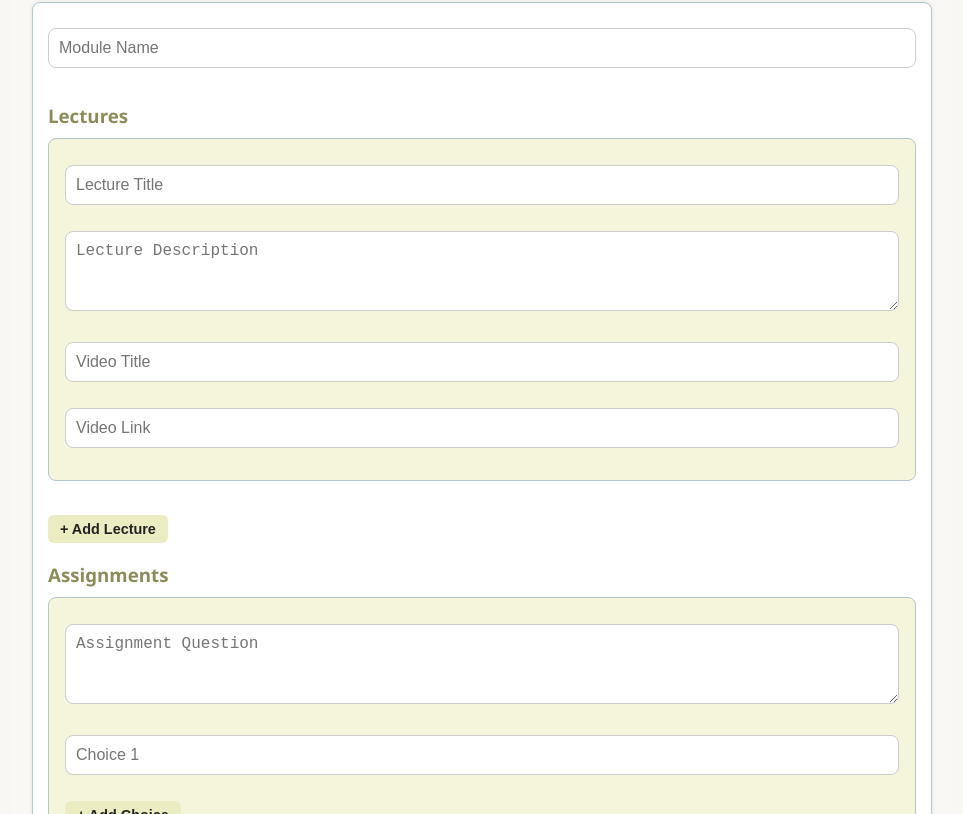
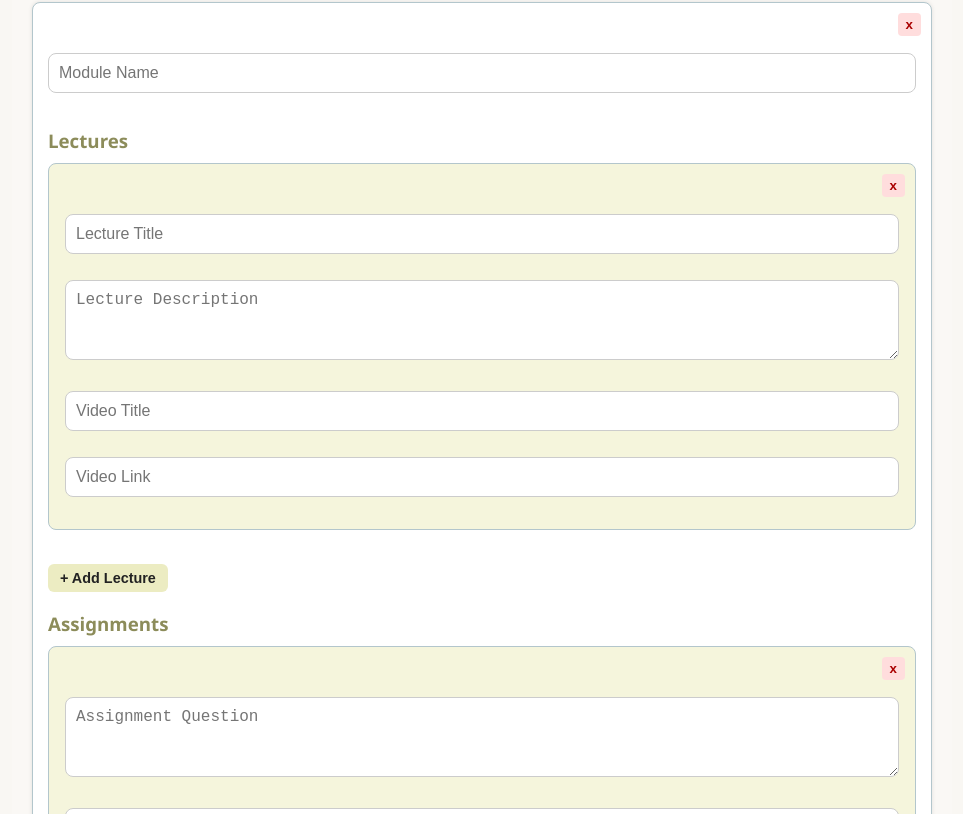
Before and after one commit to abdul8704/EduTrack, a React (Vite) app in the folder client/: page /addcourse in a window 1280 px wide. Shown: the part 926-1740 px from the top of the page, without its empty margins (158-1121 px from the left). Built offline with nearby package versions, Linux system fonts and the light colour scheme.

Commit message:
AddCourse Page Frontend Completed

```diff
--- a/client/src/components/AddCourse.jsx
+++ b/client/src/components/AddCourse.jsx
@@ -109,91 +109,263 @@ export const AddCourse = () => {
   return (
     <div className="addcourse-wrapper">
       <div className="page-container">
-        <div className="scrollable-content">
         <form className="addcourse-form" onSubmit={handleSubmit}>
           <h1 className="addcourse-title">Create New Course</h1>
 
-            {/* Intro Section */}
+          {/* Course Intro */}
           <div className="addcourse-section">
             <div className="addcourse-section-header">
               <h2>Course Introduction</h2>
               <hr />
             </div>
-              <input type="text" name="courseName" placeholder="Course Name" className="addcourse-input" value={courseData.courseName} onChange={handleCourseChange} />
-              <input type="text" name="courseId" placeholder="Course ID" className="addcourse-input" value={courseData.courseId} onChange={handleCourseChange} />
-              <input type="text" name="instructorName" placeholder="Instructor Name" className="addcourse-input" value={courseData.instructorName} onChange={handleCourseChange} />
-              <textarea name="description" placeholder="Course Description" className="addcourse-textarea" value={courseData.description} onChange={handleCourseChange}></textarea>
-              <input type="text" name="courseImage" placeholder="Course Image URL" className="addcourse-input" value={courseData.courseImage} onChange={handleCourseChange} />
-              <input type="text" name="introVideoTitle" placeholder="Intro Video Title" className="addcourse-input" value={courseData.introVideoTitle} onChange={handleCourseChange} />
-              <input type="text" name="introVideo" placeholder="Intro Video URL" className="addcourse-input" value={courseData.introVideo} onChange={handleCourseChange} />
-              <input type="text" name="tags" placeholder="Tags (comma separated)" className="addcourse-input" value={courseData.tags} onChange={handleCourseChange} />
+            <input
+              type="text"
+              name="courseName"
+              placeholder="Course Name"
+              className="addcourse-input"
+              value={courseData.courseName}
+              onChange={handleCourseChange}
+            />
+            <input
+              type="text"
+              name="courseId"
+              placeholder="Course ID"
+              className="addcourse-input"
+              value={courseData.courseId}
+              onChange={handleCourseChange}
+            />
+            <input
+              type="text"
+              name="instructorName"
+              placeholder="Instructor Name"
+              className="addcourse-input"
+              value={courseData.instructorName}
+              onChange={handleCourseChange}
+            />
+            <textarea
+              name="description"
+              placeholder="Course Description"
+              className="addcourse-textarea"
+              value={courseData.description}
+              onChange={handleCourseChange}
+            ></textarea>
+            <input
+              type="text"
+              name="courseImage"
+              placeholder="Course Image URL"
+              className="addcourse-input"
+              value={courseData.courseImage}
+              onChange={handleCourseChange}
+            />
+            <input
+              type="text"
+              name="introVideoTitle"
+              placeholder="Intro Video Title"
+              className="addcourse-input"
+              value={courseData.introVideoTitle}
+              onChange={handleCourseChange}
+            />
+            <input
+              type="text"
+              name="introVideo"
+              placeholder="Intro Video URL"
+              className="addcourse-input"
+              value={courseData.introVideo}
+              onChange={handleCourseChange}
+            />
+            <input
+              type="text"
+              name="tags"
+              placeholder="Tags (comma separated)"
+              className="addcourse-input"
+              value={courseData.tags}
+              onChange={handleCourseChange}
+            />
           </div>
 
-            {/* Modules Section */}
+          {/* Modules */}
           <div className="addcourse-section">
             <div className="addcourse-section-header">
               <h2>Modules</h2>
-                <button type="button" className="addcourse-button-small module-header-button" onClick={addModule}>
+              <button
+                type="button"
+                className="addcourse-button-small"
+                onClick={addModule}
+              >
                 + Add Module
               </button>
             </div>
             <hr />
             {courseData.modules.map((module, moduleIndex) => (
               <div key={moduleIndex} className="addcourse-module">
+                <button
+                  type="button"
+                  className="delete-button-top-right"
+                >
+                  x
+                </button>
                 <input
                   type="text"
                   placeholder="Module Name"
                   className="addcourse-input"
                   value={module.name}
-                    onChange={(e) => handleModuleChange(moduleIndex, "name", e.target.value)}
+                  onChange={(e) =>
+                    handleModuleChange(moduleIndex, "name", e.target.value)
+                  }
                 />
 
                 <div className="addcourse-lectures">
                   <h3>Lectures</h3>
                   {module.lectures.map((lecture, lectureIndex) => (
                     <div key={lectureIndex} className="addcourse-lecture">
-                        <input type="text" placeholder="Lecture Title" className="addcourse-input" value={lecture.title} onChange={(e) => handleLectureChange(moduleIndex, lectureIndex, "title", e.target.value)} />
-                        <textarea placeholder="Lecture Description" className="addcourse-textarea" value={lecture.description} onChange={(e) => handleLectureChange(moduleIndex, lectureIndex, "description", e.target.value)}></textarea>
-                        <input type="text" placeholder="Video Title" className="addcourse-input" value={lecture.videoTitle} onChange={(e) => handleLectureChange(moduleIndex, lectureIndex, "videoTitle", e.target.value)} />
-                        <input type="text" placeholder="Video Link" className="addcourse-input" value={lecture.videoLink} onChange={(e) => handleLectureChange(moduleIndex, lectureIndex, "videoLink", e.target.value)} />
+                      <button
+                        type="button"
+                        className="delete-button-top-right"
+                      >
+                        x
+                      </button>
+                      <input
+                        type="text"
+                        placeholder="Lecture Title"
+                        className="addcourse-input"
+                        value={lecture.title}
+                        onChange={(e) =>
+                          handleLectureChange(
+                            moduleIndex,
+                            lectureIndex,
+                            "title",
+                            e.target.value
+                          )
+                        }
+                      />
+                      <textarea
+                        placeholder="Lecture Description"
+                        className="addcourse-textarea"
+                        value={lecture.description}
+                        onChange={(e) =>
+                          handleLectureChange(
+                            moduleIndex,
+                            lectureIndex,
+                            "description",
+                            e.target.value
+                          )
+                        }
+                      ></textarea>
+                      <input
+                        type="text"
+                        placeholder="Video Title"
+                        className="addcourse-input"
+                        value={lecture.videoTitle}
+                        onChange={(e) =>
+                          handleLectureChange(
+                            moduleIndex,
+                            lectureIndex,
+                            "videoTitle",
+                            e.target.value
+                          )
+                        }
+                      />
+                      <input
+                        type="text"
+                        placeholder="Video Link"
+                        className="addcourse-input"
+                        value={lecture.videoLink}
+                        onChange={(e) =>
+                          handleLectureChange(
+                            moduleIndex,
+                            lectureIndex,
+                            "videoLink",
+                            e.target.value
+                          )
+                        }
+                      />
                     </div>
                   ))}
-                    <button type="button" className="addcourse-button-small" onClick={() => addLecture(moduleIndex)}>+ Add Lecture</button>
+                  <button
+                    type="button"
+                    className="addcourse-button-small"
+                    onClick={() => addLecture(moduleIndex)}
+                  >
+                    + Add Lecture
+                  </button>
                 </div>
 
                 <div className="addcourse-assignments">
                   <h3>Assignments</h3>
                   {module.assignments.map((assignment, assignmentIndex) => (
                     <div key={assignmentIndex} className="addcourse-assignment">
-                        <textarea placeholder="Assignment Question" className="addcourse-textarea" value={assignment.question} onChange={(e) => handleAssignmentChange(moduleIndex, assignmentIndex, "question", e.target.value)}></textarea>
+                      <button
+                        type="button"
+                        className="delete-button-top-right"
+                      >
+                        x
+                      </button>
+                      <textarea
+                        placeholder="Assignment Question"
+                        className="addcourse-textarea"
+                        value={assignment.question}
+                        onChange={(e) =>
+                          handleAssignmentChange(
+                            moduleIndex,
+                            assignmentIndex,
+                            "question",
+                            e.target.value
+                          )
+                        }
+                      ></textarea>
                       {assignment.choices.map((choice, choiceIndex) => (
-                          <input key={choiceIndex} type="text" placeholder={`Choice ${choiceIndex + 1}`} className="addcourse-input" value={choice} onChange={(e) => {
+                        <input
+                          key={choiceIndex}
+                          type="text"
+                          placeholder={`Choice ${choiceIndex + 1}`}
+                          className="addcourse-input"
+                          value={choice}
+                          onChange={(e) => {
                             const newModules = [...courseData.modules];
-                            newModules[moduleIndex].assignments[assignmentIndex].choices[choiceIndex] = e.target.value;
+                            newModules[moduleIndex].assignments[
+                              assignmentIndex
+                            ].choices[choiceIndex] = e.target.value;
                             setCourseData({ ...courseData, modules: newModules });
-                          }} />
+                          }}
+                        />
                       ))}
-                        <button type="button" className="addcourse-button-small" onClick={() => addAssignmentChoice(moduleIndex, assignmentIndex)}>+ Add Choice</button>
+                      <button
+                        type="button"
+                        className="addcourse-button-small"
+                        onClick={() => addAssignmentChoice(moduleIndex, assignmentIndex)}
+                      >
+                        + Add Choice
+                      </button>
                     </div>
                   ))}
-                    <button type="button" className="addcourse-button-small" onClick={() => addAssignment(moduleIndex)}>+ Add Assignment</button>
+                  <button
+                    type="button"
+                    className="addcourse-button-small"
+                    onClick={() => addAssignment(moduleIndex)}
+                  >
+                    + Add Assignment
+                  </button>
                 </div>
               </div>
             ))}
-
             <div className="addcourse-bottom-addmodule">
-                <button type="button" className="addcourse-button-small" onClick={addModule}>
+              <button
+                type="button"
+                className="addcourse-button-small"
+                onClick={addModule}
+              >
                 + Add Module
               </button>
             </div>
           </div>
 
           <div className="addcourse-submit-container">
-              <button type="submit" className="addcourse-submit-button">Submit Course</button>
+            <button type="submit" className="addcourse-submit-button">
+              Submit Course
+            </button>
           </div>
         </form>
       </div>
     </div>
-    </div>
   );
 };
--- a/client/src/styles/addcourse.css
+++ b/client/src/styles/addcourse.css
@@ -210,6 +210,29 @@
   cursor: pointer;
 }
 
+/* Ensure space for top-right delete buttons */
+.addcourse-module,
+.addcourse-lecture,
+.addcourse-assignment {
+  position: relative;
+  padding-top: 2.5rem; /* space for the delete button */
+}
+
+/* Position delete buttons neatly */
+.delete-button-top-right {
+  position: absolute;
+  top: 10px;
+  right: 10px;
+  background: #ffdddd;
+  color: #a00;
+  border: none;
+  border-radius: 4px;
+  font-weight: bold;
+  cursor: pointer;
+  padding: 4px 8px;
+  z-index: 1;
+}
+
 
 /* Responsive */
 @media (max-width: 48rem) {
```
Lines whose indentation alone changed are shown as unchanged.
